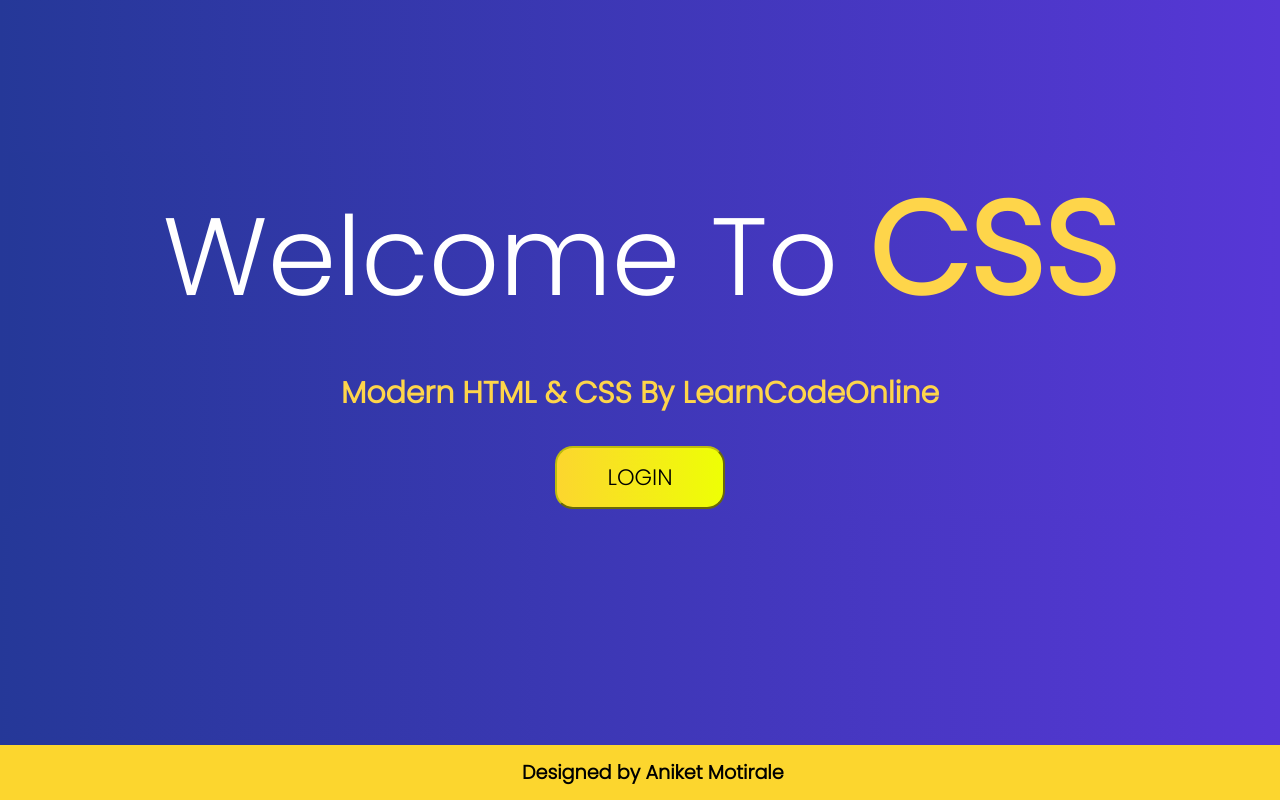
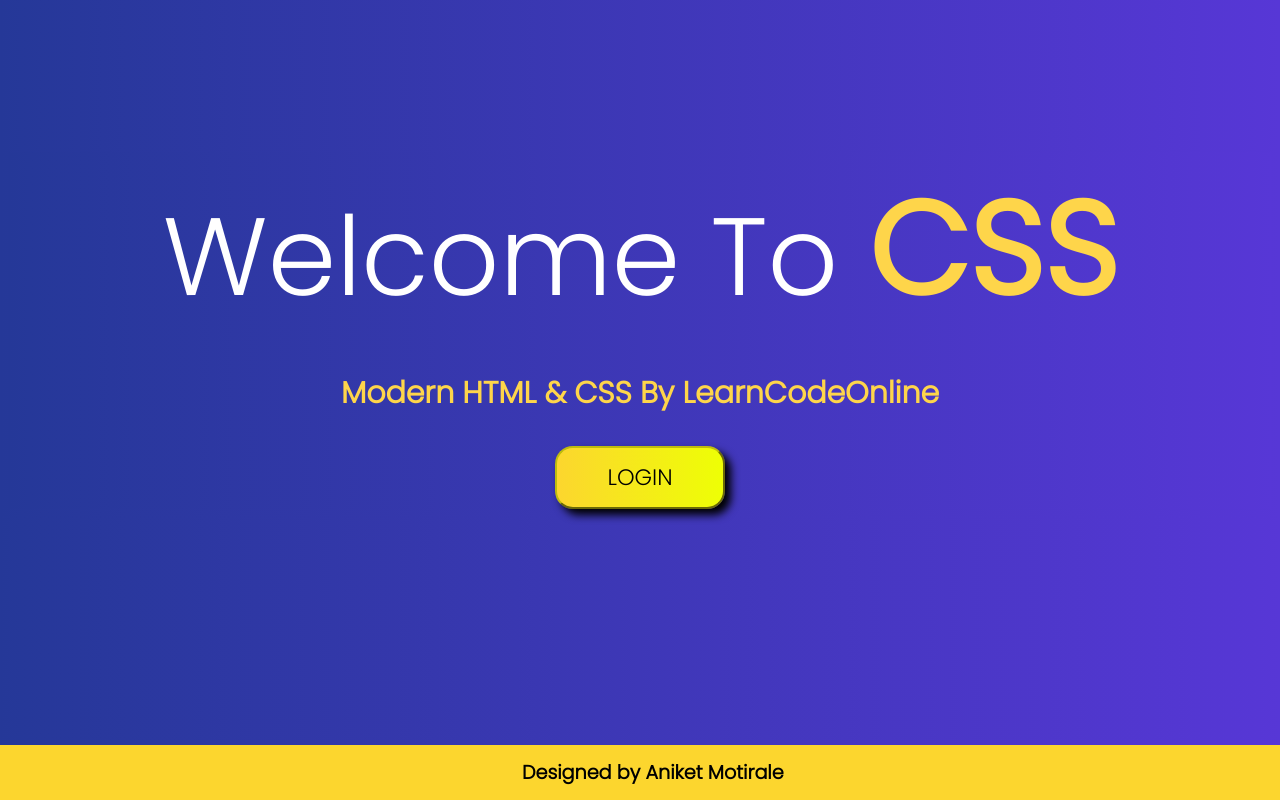
Before and after one commit to Aniket990011/css-practice, a plain HTML site: page index.html in a window 1280 px wide. Drawn offline with Linux system fonts and the light colour scheme.

Commit message:
Added shadow to Login button

```diff
--- a/index.html
+++ b/index.html
@@ -10,7 +10,7 @@
 <body>
     <h1>Welcome To <span style="color:#FED54A; background: none;">CSS</span></h1>
     <p style="color:#FED54A">Modern HTML & CSS By LearnCodeOnline</span></p>
-    <button class="btn lco">Login</button>
+    <button class="btn lco shadow">Login</button>
 
 
       <h4>Designed by Aniket Motirale</h4>
--- a/style.css
+++ b/style.css
@@ -74,3 +74,7 @@ h4{
    color: rgb(0, 0, 0);
    text-align: center;
 }
+
+.shadow{
+    box-shadow: 6px 6px 8px #000;
+}
```
